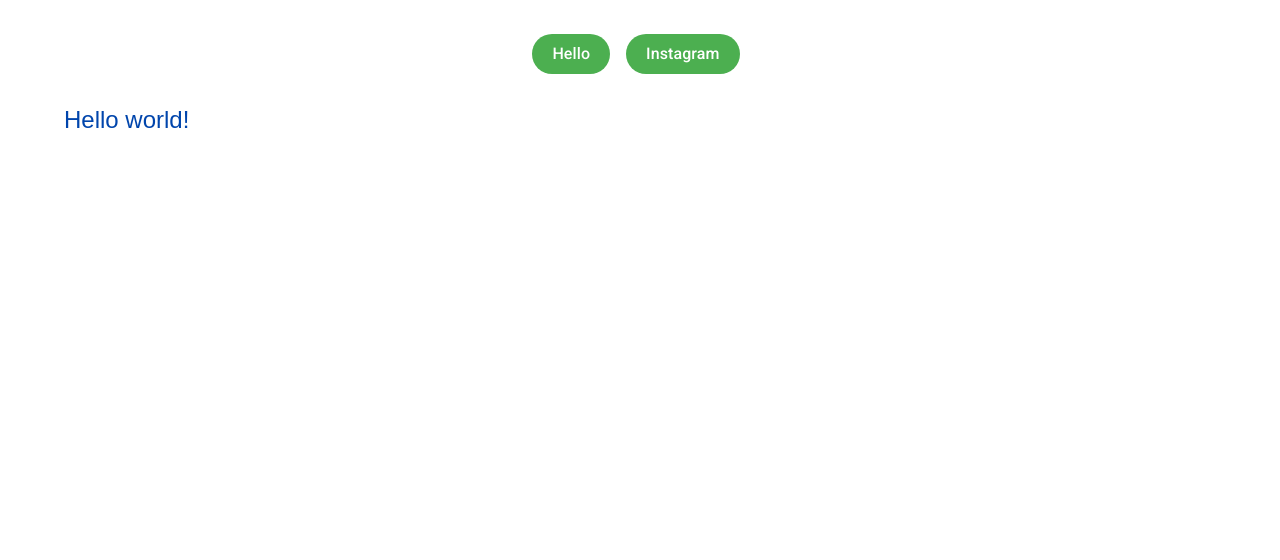
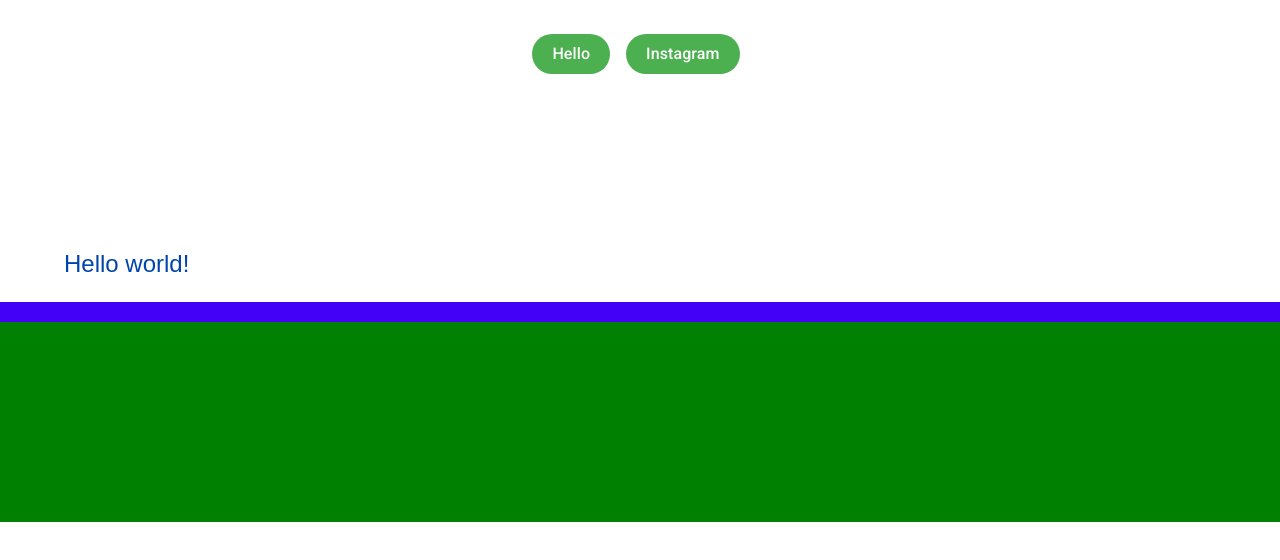
Before and after one commit to JakubCzuba/Task, an Angular app: page / in a window 1280 px wide. Shown: the top 560 px of the page. Built offline with nearby package versions, Linux system fonts and the light colour scheme.

Commit message:
new branch

```diff
--- a/src/app/app.component.html
+++ b/src/app/app.component.html
@@ -1,2 +1,4 @@
 <app-welcomebutton></app-welcomebutton>
 <app-helloworld></app-helloworld>
+<div appHighlight *ngIf="title === 'task'" class="homebgcolor"></div>
+<div [ngClass]="{'red': x === 1, 'green' : x === 2, 'blue' : x === 3 }"></div>
--- a/src/app/app.component.ts
+++ b/src/app/app.component.ts
@@ -1,16 +1,20 @@
-import { Component } from '@angular/core';
+import { Component, ViewEncapsulation } from '@angular/core';
 import { RouterOutlet } from '@angular/router';
 import { HelloworldComponent } from './components/helloworld/helloworld.component';
 import { MenuComponent } from './components/menu/menu.component';
 import { WelcomebuttonComponent } from './components/welcomebutton/welcomebutton.component';
+import { HighlightDirective } from './directives/highlight/highlight.directive';
+import { CommonModule } from '@angular/common';
 
 @Component({
   selector: 'app-root',
   standalone: true,
-  imports: [RouterOutlet, HelloworldComponent, WelcomebuttonComponent],
+  imports: [RouterOutlet, HelloworldComponent, WelcomebuttonComponent, HighlightDirective, CommonModule],
   templateUrl: './app.component.html',
-  styleUrl: './app.component.scss'
+  styleUrl: './app.component.scss',
+  encapsulation: ViewEncapsulation.None
 })
 export class AppComponent {
   title = 'task';
+  x = 2;
 }
--- /dev/null
+++ b/src/app/directives/highlight/highlight.directive.ts
@@ -0,0 +1,23 @@
+import { Directive, ElementRef, HostListener, Renderer2 } from '@angular/core';
+
+@Directive({
+  selector: '[appHighlight]',
+  standalone: true
+})
+export class HighlightDirective {
+
+  constructor(private el: ElementRef, private renderer: Renderer2) { }
+
+  @HostListener('mouseenter') onMouseEnter() {
+    this.highlight('yellow');
+  }
+
+  @HostListener('mouseleave') onMouseLeave() {
+    this.highlight("");
+  }
+
+  private highlight(color: string) {
+    this.renderer.setStyle(this.el.nativeElement, 'backgroundColor', color);
+  }
+
+}
--- a/src/styles.scss
+++ b/src/styles.scss
@@ -2,3 +2,28 @@
 
 html, body { height: 100%; }
 body { margin: 0; font-family: Roboto, "Helvetica Neue", sans-serif; }
+
+
+.homebgcolor{
+    background-color: #4301f8;
+    height: 20px;
+}
+
+.red{
+    height: 200px;
+    background-color: red;
+}
+
+.blue {
+    height: 200px;
+    background-color: blue;
+}
+
+.green{
+    height: 200px;
+    background-color: green;
+}
+
+div{
+    height: 200px;
+}
```
Also changed, not shown: 1 other file (tests, documents, lock files or other folders).
